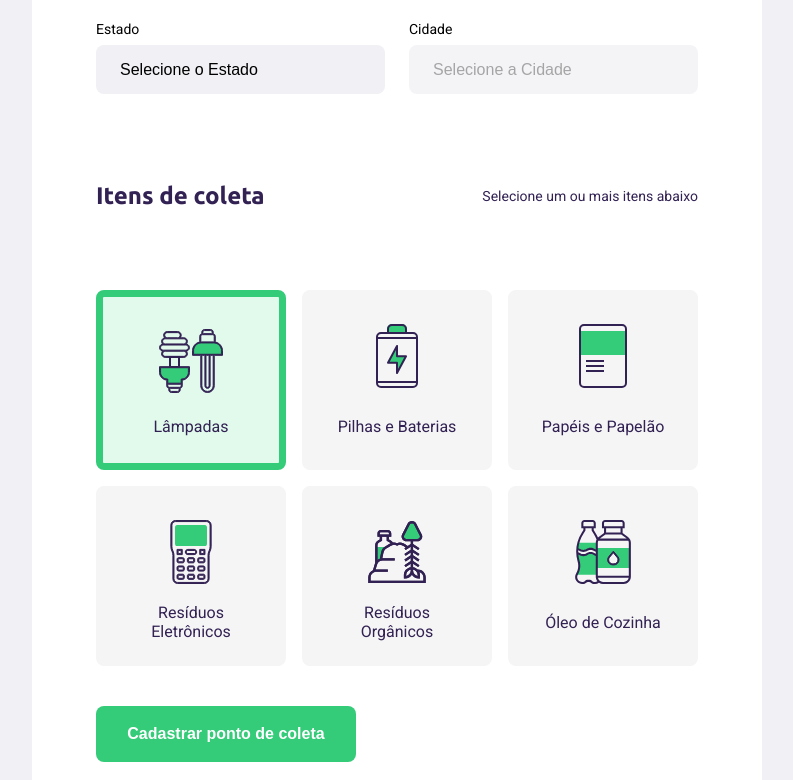
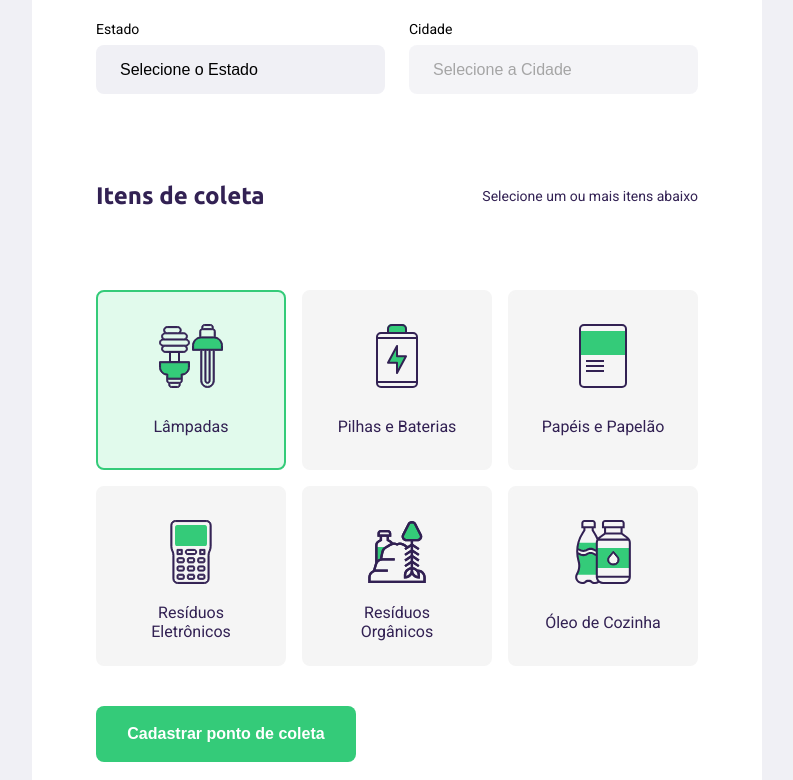
Before and after one commit to martsallan/nlw-01-starter, a website: page src/views/create-point.html in a window 1280 px wide. Both pictures are taken after a click on the item "Lâmpadas". Shown: the part 585-1365 px from the top of the page, without its empty margins (243-1036 px from the left). Drawn offline with nearby package versions, Linux system fonts and the light colour scheme; files that its build step writes are made by us from their sources; no server answers.

Commit message:
px border of items-grid

```diff
--- a/public/styles/create-point.css
+++ b/public/styles/create-point.css
@@ -159,7 +159,7 @@ form button:hover{
 
 .items-grid li.selected{
     background: #e1faec;
-    border: 7px solid #34cb79;
+    border: 2px solid #34cb79;
 }
 
 .items-grid li img,
```
